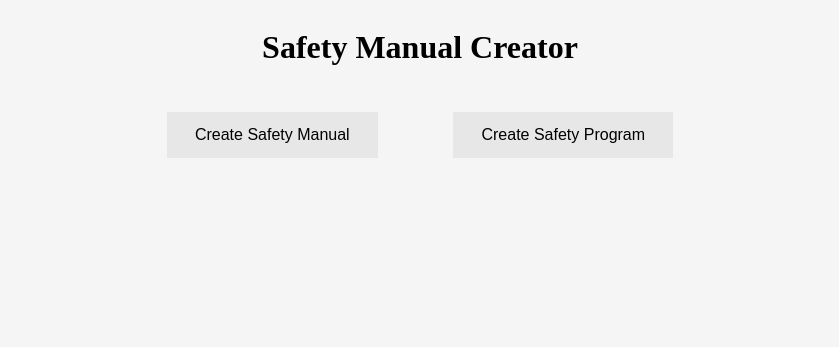
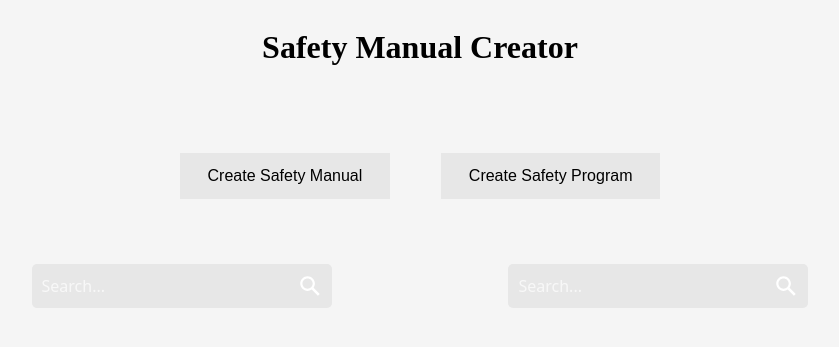
Before and after one commit to Squuidd/ISNetworld-Manual-Program-Tool, a Flask app: page / in a window 1280 px wide. Shown: the top 347 px of the page, without its empty margins (220-1059 px from the left). Run offline with Flask 2, Linux system fonts and the light colour scheme.

Commit message:
Search fields added, + additional styling

```diff
--- a/Website-Main/static/style.css
+++ b/Website-Main/static/style.css
@@ -20,9 +20,10 @@ body
     display: flex;
     flex-direction: column;
     justify-content: space-between;
-    height: 150px;
+    height: 300px;
 }
 
+/* button styles  */
 .btn
 {
     border: none;
@@ -40,8 +41,56 @@ body
     background: #acacac;
 }
 
+/* form styles */
+form
+{
+    background-color: #e7e7e7;
+    width: 300px;
+    height: 44px;
+    border-radius: 5px;
+    display: flex;
+    flex-direction: row;
+    align-items: center;
+}
+
+input
+{
+    all: unset;
+    font: 16px system-ui;
+    color: #fff;
+    height: 100%;
+    width: 100%;
+    padding: 6px 10px;
+}
+
+/* edits placeholder text */
+::placeholder
+{
+    color: #fff;
+    opacity: 0.7;
+}
+
+/* create search button */
+.search_btn
+{
+    all: unset;
+    cursor: pointer;
+    width: 44px;
+    height: 44px;
+}
+
+svg
+{
+    color: #fff;
+    fill: currentColor;
+    width: 24px;
+    height: 24px;
+    padding: 10px;
+}
+
+
 /* horizontally aligns buttons */
-.btn_parent
+.horizontal_aligner
 {
     display: flex;
 }
@@ -49,10 +98,22 @@ body
 /* changes spacing between buttons */
 #btn_container_left
 {
-    margin-right: 3%;
+    margin-right: 2%;
 }
 
 #btn_container_right
 {
-    margin-left: 3%;
+    margin-left: 2%;
 }
+
+#form_container_left
+{
+    margin-right: 7%;
+}
+
+#form_container_right
+{
+    margin-left: 7%;
+}
+
+7
--- a/Website-Main/templates/index.html
+++ b/Website-Main/templates/index.html
@@ -18,8 +18,8 @@
           </div>
         </div>
 
-        <div class="center_parent">
-          <div class="btn_parent">
+        <div class="horizontal_aligner center_parent">
+
           <div class="center_child" id="btn_container_left">
             <button class="btn">
               Create Safety Manual
@@ -31,8 +31,39 @@
               Create Safety Program
             </button>
           </div>
+
         </div>
+
+        <div class="horizontal_aligner center_parent">
+
+          <div class="center_child" id="form_container_left">
+            <form id="form" role="search">
+              <input type="search" id="query" name="q"
+              placeholder="Search..."
+              aria-label="Search through site content">
+              <button class="search_btn">
+                <svg viewBox="0 0 1024 1024">
+                  <path class="path1" d="M848.471 928l-263.059-263.059c-48.941 36.706-110.118 55.059-177.412 55.059-171.294 0-312-140.706-312-312s140.706-312 312-312c171.294 0 312 140.706 312 312 0 67.294-24.471 128.471-55.059 177.412l263.059 263.059-79.529 79.529zM189.623 408.078c0 121.364 97.091 218.455 218.455 218.455s218.455-97.091 218.455-218.455c0-121.364-103.159-218.455-218.455-218.455-121.364 0-218.455 97.091-218.455 218.455z"></path>
+                </svg>
+              </button>
+            </form>
           </div>
+
+          <div class="center_child" id="form_container_right">
+            <form id="form" role="search">
+              <input type="search" id="query" name="q"
+              placeholder="Search..."
+              aria-label="Search through site content">
+              <button class="search_btn">
+                <svg viewBox="0 0 1024 1024">
+                  <path class="path1" d="M848.471 928l-263.059-263.059c-48.941 36.706-110.118 55.059-177.412 55.059-171.294 0-312-140.706-312-312s140.706-312 312-312c171.294 0 312 140.706 312 312 0 67.294-24.471 128.471-55.059 177.412l263.059 263.059-79.529 79.529zM189.623 408.078c0 121.364 97.091 218.455 218.455 218.455s218.455-97.091 218.455-218.455c0-121.364-103.159-218.455-218.455-218.455-121.364 0-218.455 97.091-218.455 218.455z"></path>
+                </svg>
+              </button>
+            </form>
+          </div>
+
+        </div>
+
       </div>
 
     </main>
```
Lines whose indentation alone changed are shown as unchanged.
